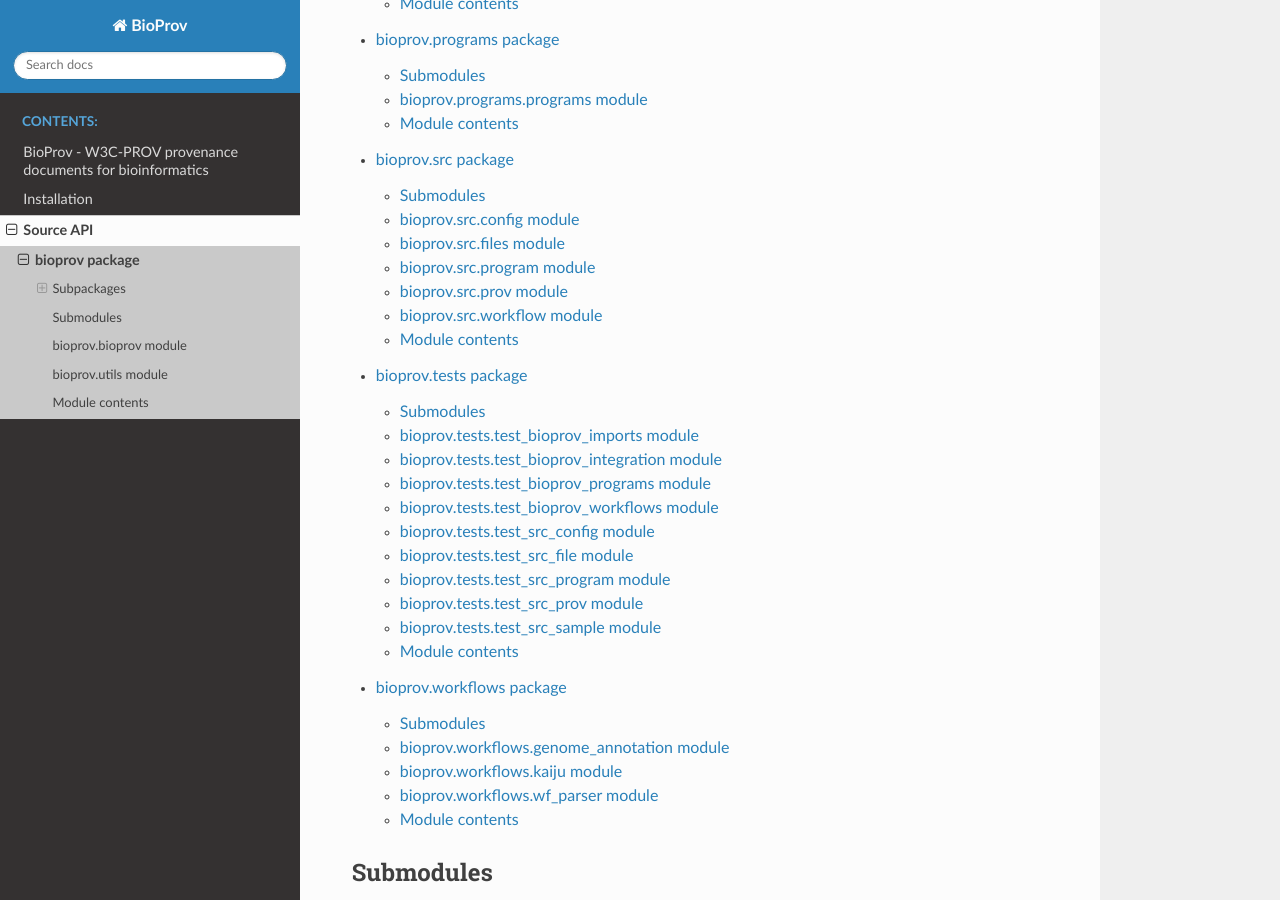
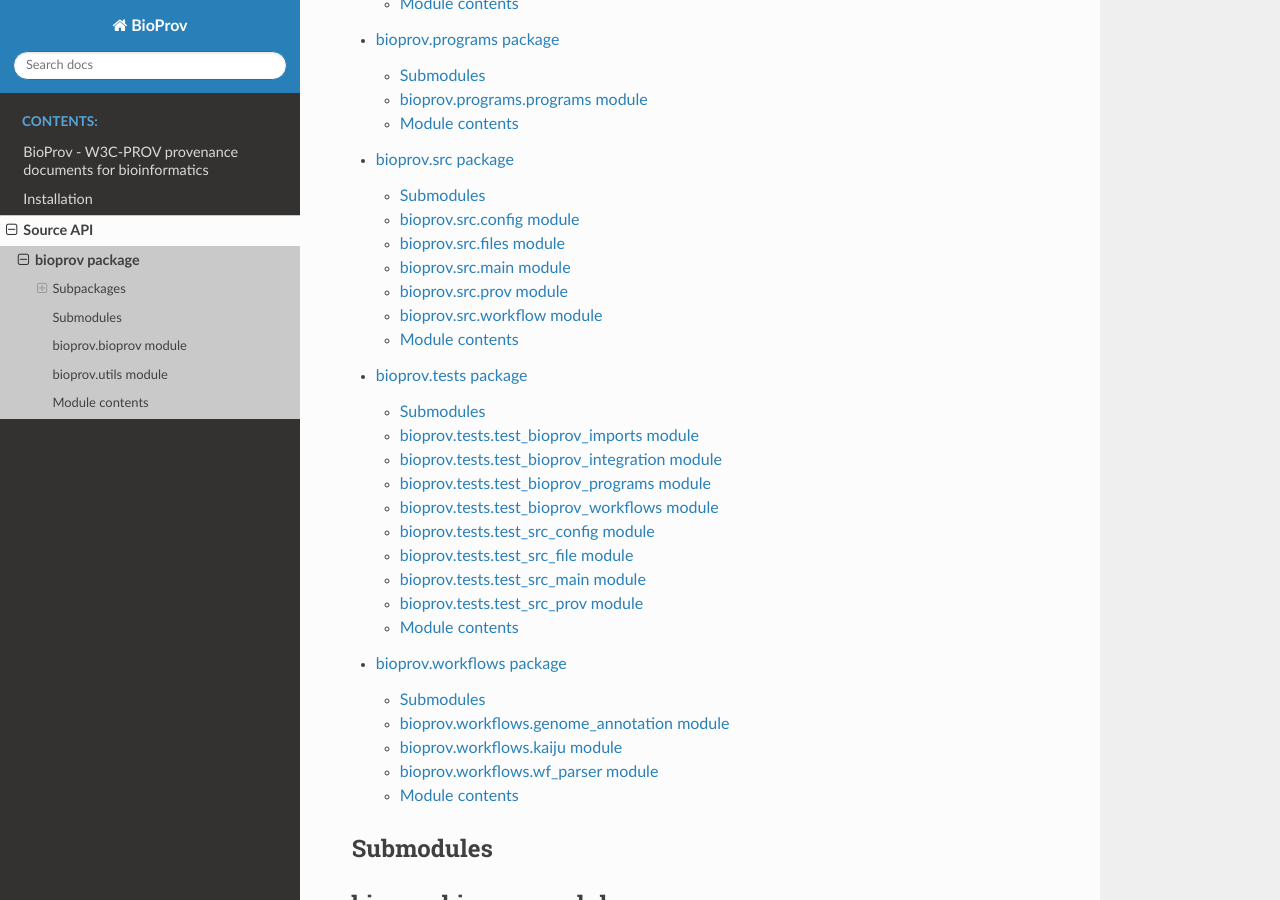
Before and after one commit to vinisalazar/BioProv, a Sphinx documentation site: the page built from docs/source/bioprov.rst, in a window 1280 px wide and 900 px high, scrolled down 260 px. Built offline with Sphinx 7.4.7 and the Read the Docs theme 2.0.0, drawn with Linux system fonts in a browser that asks for light colours.

```diff
--- a/docs/source/bioprov.src.rst
+++ b/docs/source/bioprov.src.rst
@@ -20,10 +20,10 @@ bioprov.src.files module
    :undoc-members:
    :show-inheritance:
 
-bioprov.src.program module
---------------------------
+bioprov.src.main module
+-----------------------
 
-.. automodule:: bioprov.src.program
+.. automodule:: bioprov.src.main
    :members:
    :undoc-members:
    :show-inheritance:
--- a/docs/source/bioprov.tests.rst
+++ b/docs/source/bioprov.tests.rst
@@ -52,10 +52,10 @@ bioprov.tests.test\_src\_file module
    :undoc-members:
    :show-inheritance:
 
-bioprov.tests.test\_src\_program module
----------------------------------------
+bioprov.tests.test\_src\_main module
+------------------------------------
 
-.. automodule:: bioprov.tests.test_src_program
+.. automodule:: bioprov.tests.test_src_main
    :members:
    :undoc-members:
    :show-inheritance:
@@ -68,14 +68,6 @@ bioprov.tests.test\_src\_prov module
    :undoc-members:
    :show-inheritance:
 
-bioprov.tests.test\_src\_sample module
---------------------------------------
-
-.. automodule:: bioprov.tests.test_src_sample
-   :members:
-   :undoc-members:
-   :show-inheritance:
-
 Module contents
 ---------------
 
```
Also changed, not shown: .readthedocs.yml (added).
